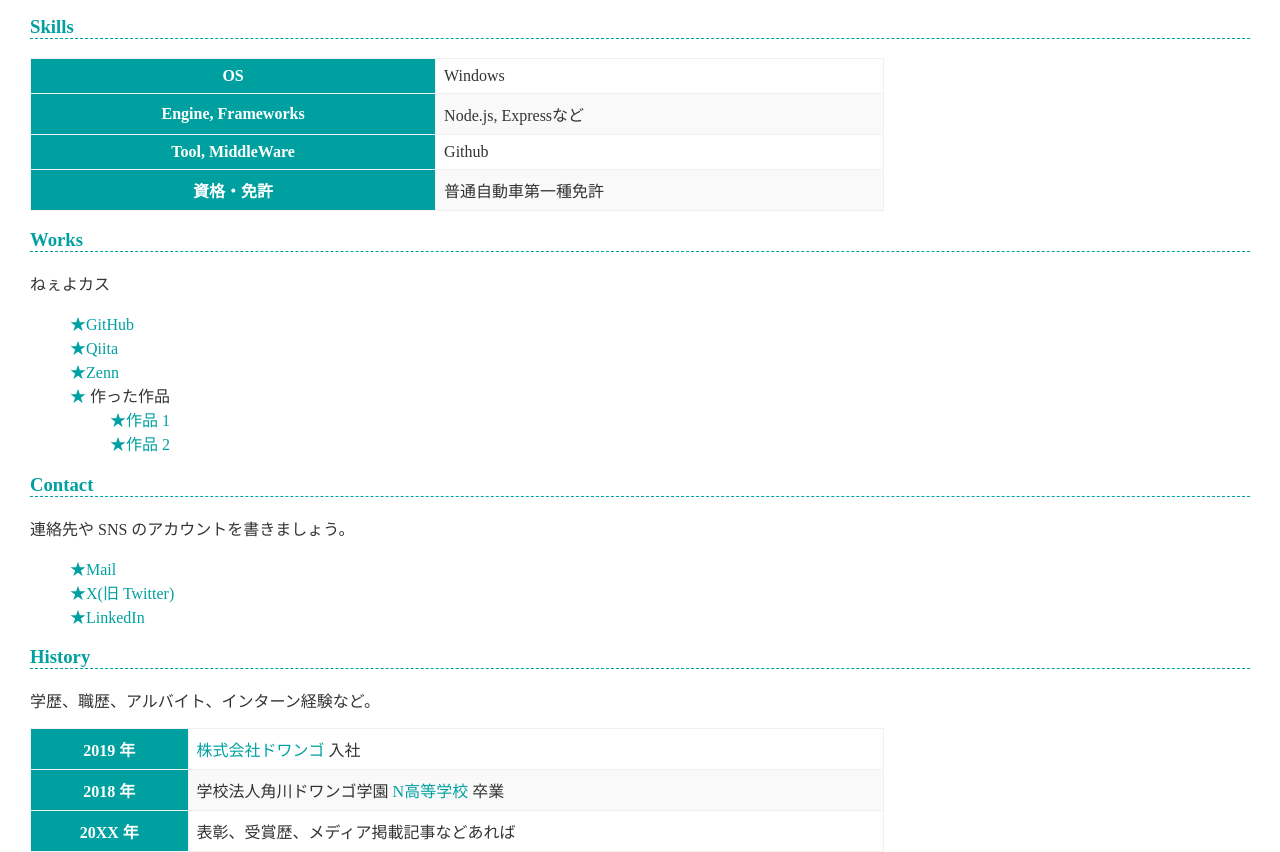
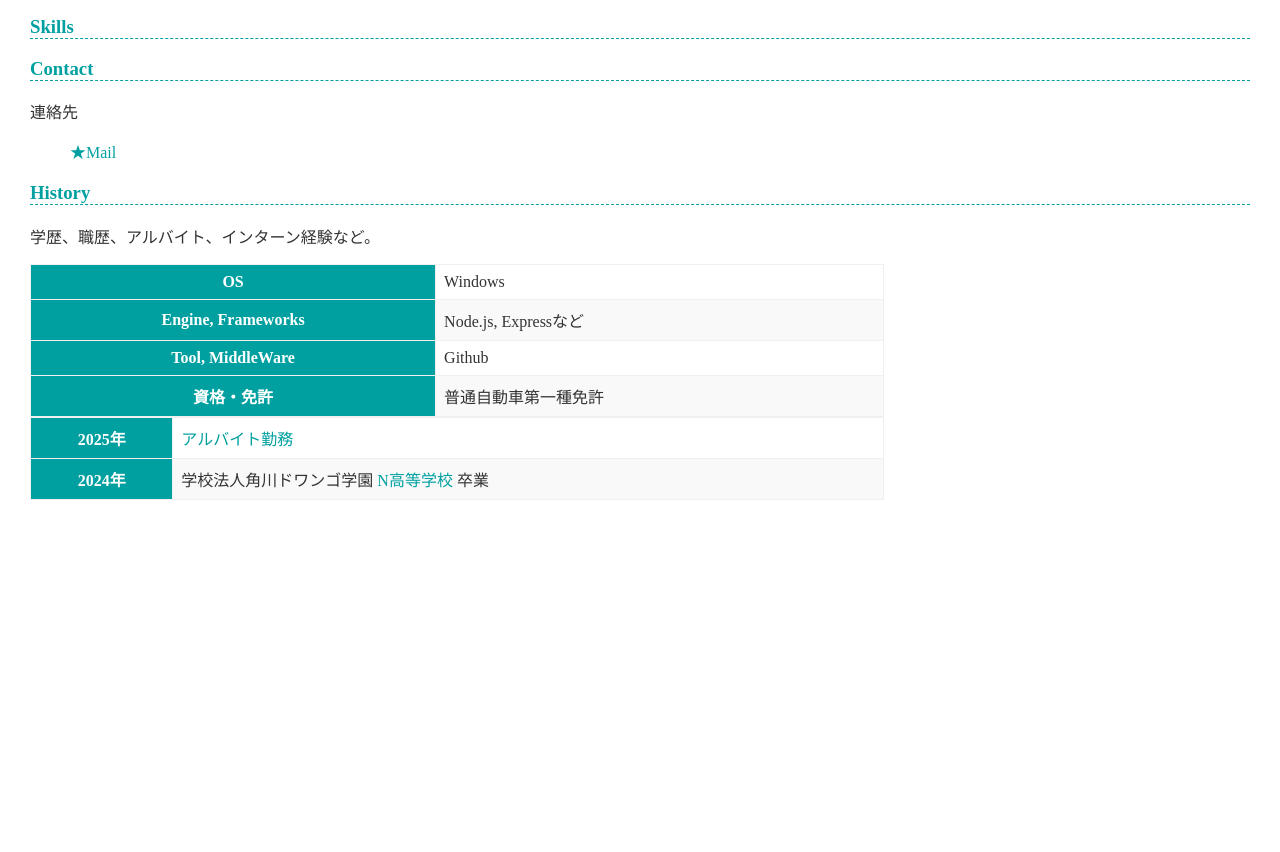
Before and after one commit to 251zs01591-oss/251zs01591-oss.github.io, a plain HTML site: page index.html in a window 1280 px wide. Shown: the part 354-1206 px from the top of the page. After the commit the page ends 854 px from the top, so only its background shows below. Drawn offline with Linux system fonts and the light colour scheme.

Commit message:
Update index.html

```diff
--- a/index.html
+++ b/index.html
@@ -17,9 +17,9 @@
 
     <h3>Profile</h3>
     <ul>
-      <li>名前 木崎翔太</li>
-      <li>所在地 北海道札幌市</li>
-      <li>得意領域 Web開発、サーバ運用など</li>
+      <li>名前  木崎翔太</li>
+      <li>所在地  北海道札幌市</li>
+      <li>得意領域  Web開発、サーバ運用など</li>
     </ul>
 
     <h3>Skills</h3>
@@ -40,45 +40,23 @@
         <th>資格・免許</th>
         <td>普通自動車第一種免許</td>
       </tr>
-    </table>
-
-    <h3>Works</h3>
-    <p>ねぇよカス</p>
-    <ul>
-      <li><a href="https://github.com/">GitHub</a></li>
-      <li><a href="https://qiita.com/">Qiita</a></li>
-      <li><a href="https://zenn.dev/">Zenn</a></li>
-      <li>
-        作った作品
-        <ul>
-          <li><a href="https://example.com/">作品 1</a></li>
-          <li><a href="https://example.com/">作品 2</a></li>
-        </ul>
-      </li>
-    </ul>
 
     <h3>Contact</h3>
-    <p>連絡先や SNS のアカウントを書きましょう。</p>
+    <p>連絡先</p>
     <ul>
-      <li><a href="mailto:name@example.com">Mail</a></li>
-      <li><a href="https://twitter.com/n_yobikou">X(旧 Twitter)</a></li>
-      <li><a href="https://www.linkedin.com/">LinkedIn</a></li>
+      <li><a href="kiza0822@my.com">Mail</a></li>
     </ul>
 
     <h3>History</h3>
     <p>学歴、職歴、アルバイト、インターン経験など。</p>
     <table>
       <tr>
-        <th>2019 年</th>
-        <td><a href="https://dwango.co.jp/">株式会社ドワンゴ</a> 入社</td>
+        <th>2025年</th>
+        <td><a "株式会社かつや" </a> アルバイト勤務</td>
       </tr>
       <tr>
-        <th>2018 年</th>
+        <th>2024年</th>
         <td>学校法人角川ドワンゴ学園 <a href="https://nnn.ed.jp/">N高等学校</a> 卒業</td>
-      </tr>
-      <tr>
-        <th>20XX 年</th>
-        <td>表彰、受賞歴、メディア掲載記事などあれば</td>
       </tr>
     </table>
   </body>
```
